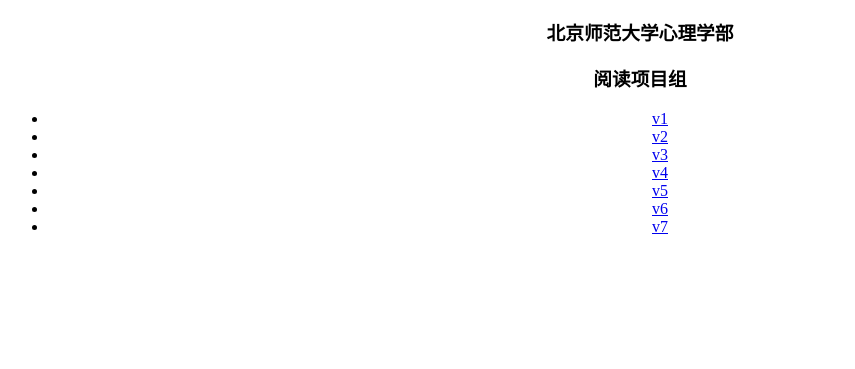
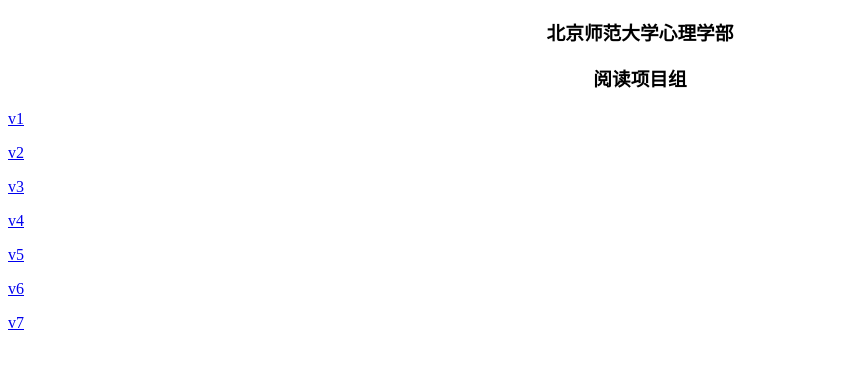
Before and after one commit to 24miaoge/characterrecognition, a plain HTML site: page index.html in a window 1280 px wide. Shown: the part 57-426 px from the top of the page, without its empty margins (0-855 px from the left). Drawn offline with Linux system fonts and the light colour scheme.

Commit message:
换个格式

```diff
--- a/index.html
+++ b/index.html
@@ -6,28 +6,28 @@
     <h1 align="center">欢迎访问汉字测试系统</h1>
     <h3 align="center">北京师范大学心理学部</h3>
     <h3 align="center">阅读项目组</h3>
-    <ul align="center">
-      <li>
+
+      <p>
         <a href="#">v1</a>
-      </li>
-      <li>
+      </p>
+      <p>
         <a href="#">v2</a>
-      </li>
-      <li>
+      </p>
+      <p>
         <a href="#">v3</a>
-      </li>
-      <li>
+      </p>
+      <p>
         <a href="#">v4</a>
-      </li>
-      <li>
+      </p>
+      <p>
         <a href="#">v5</a>
-      </li>
-      <li>
+      </p>
+      <p>
         <a href="#">v6</a>
-      </li>
-      <li>
+      </p>
+      <p>
         <a href="#">v7</a>
-      </li>
-    </ul>
+      </p>
+
   </body>
 </html>
```
